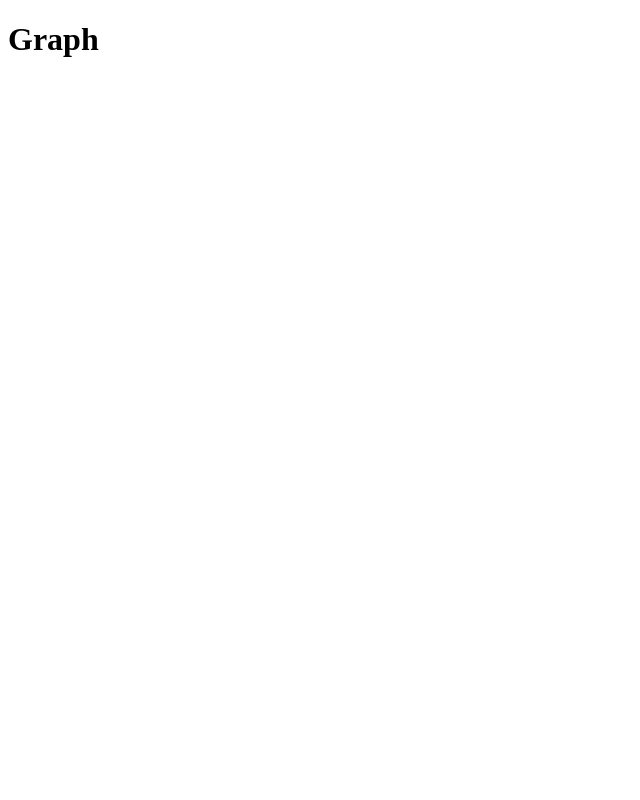
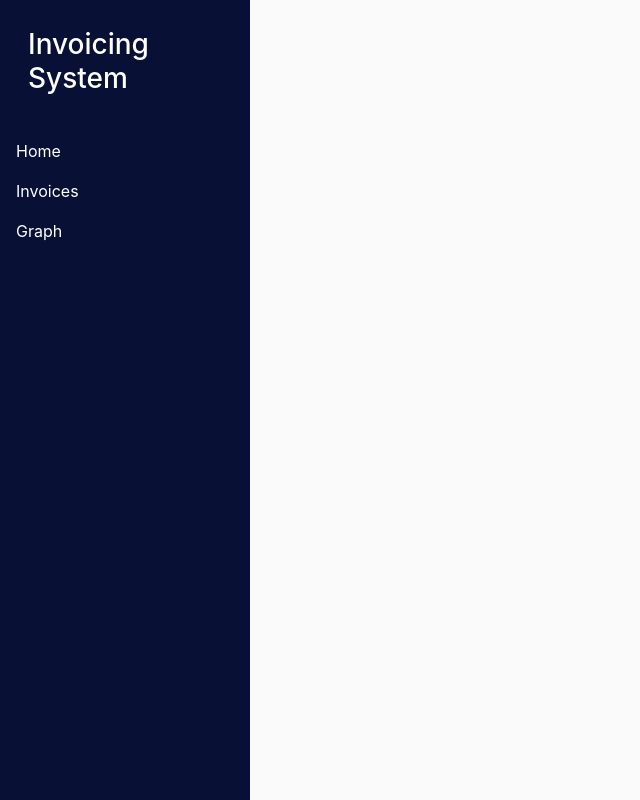
Before and after one commit to nyihtutzaw/invoicing_system_fe, a React (Create React App) app: page /graph in a window 1280 px wide. Shown: the whole page, without its empty margins (0-640 px from the left). Built offline with nearby package versions, Linux system fonts and the light colour scheme.

Commit message:
Ticket #1 (Project Basic Setup) (#2)
* page layout setup

* manage routes with reusable file, mange active link

```diff
--- a/package.json
+++ b/package.json
@@ -7,6 +7,7 @@
     "@testing-library/react": "^13.3.0",
     "@testing-library/user-event": "^13.5.0",
     "bootstrap": "4.6.0",
+    "classnames": "^2.3.1",
     "react": "^18.2.0",
     "react-dom": "^18.2.0",
     "react-hook-form": "^7.16.1",
--- a/src/App.js
+++ b/src/App.js
@@ -1,18 +1,25 @@
-import React from 'react'
-import { BrowserRouter, Routes, Route } from 'react-router-dom'
+import React, { useState } from 'react'
+import { BrowserRouter } from 'react-router-dom'
 import { NotificationContainer } from 'react-notifications'
 import { Provider } from 'react-redux'
 import store from './store'
-import Home from './pages/home'
+import SideBar from './components/sidebar/SideBar'
+import Content from './components/content/Content'
+import 'bootstrap/dist/css/bootstrap.min.css'
+import './app.css'
 function App() {
   return (
     <Provider store={store}>
       <BrowserRouter>
-        <Routes>
+        <div className="App wrapper">
+          <SideBar />
+          <Content />
+        </div>
+        {/* <Routes>
           <Route path="/" element={<Home />} />
           <Route path="/invoices" element={<h1>Invoices</h1>} />
           <Route path="/graph" element={<h1>Graph</h1>} />
-        </Routes>
+        </Routes> */}
       </BrowserRouter>
       <NotificationContainer />
     </Provider>
--- /dev/null
+++ b/src/app.css
@@ -0,0 +1,115 @@
+.App {
+    display: flex;
+    width: 100%;
+    align-items: stretch;
+  }
+
+
+
+  body {
+    background: #fafafa;
+  }
+
+  a,
+  a:hover,
+  a:focus {
+    color: inherit;
+    text-decoration: none;
+    transition: all 0.3s;
+  }
+
+  /* ---------------------------------------------------
+      SIDEBAR STYLE
+  ----------------------------------------------------- */
+  .sidebar {
+    min-width: 250px;
+    max-width: 250px;
+    background: #081135;
+    color: #fff;
+    margin-left: -250px;
+    transition: all 0.5s;
+  }
+
+  .sidebar.is-open {
+    margin-left: 0;
+    transition: 0.5s;
+  }
+
+  .sidebar-header {
+    background: #081135;
+  }
+
+  .sidebar-header h3 {
+    color: #fff;
+    padding: 1em;
+  }
+
+  .sidebar ul p {
+    color: #fff;
+    padding: 10px;
+  }
+
+
+
+  .nav-item:hover {
+    color: #7386d5;
+    background: #fff;
+  }
+
+  .nav-item.active {
+    background:white;
+    color:#081135;
+  }
+
+  .items-menu {
+    color: #fff;
+    background: #081135;
+  }
+
+
+  .sidebar-header > span {
+    position: relative;
+    float: right;
+    margin: 0.5em;
+    font-size: 2rem;
+    cursor: pointer;
+    display: none;
+  }
+
+
+
+  /* ---------------------------------------------------
+      CONTENT STYLE
+  ----------------------------------------------------- */
+  .content {
+    padding: 20px;
+    margin-left: 0;
+    height: 100vh;
+  }
+
+  @media only screen and (max-width: 500px) {
+    body {
+      overflow: hidden;
+    }
+
+    .content.is-open {
+      margin-left: 100%;
+    }
+
+    .sidebar.is-open {
+      min-width: 100%;
+      max-width: 100%;
+      margin-left: 0;
+      transition: all 0.5s, height 0s;
+    }
+
+    .sidebar.is-open > .sidebar-header span {
+      display: unset;
+    }
+
+    li a.dropdown-toggle::after {
+      display: inline-block;
+      position: relative;
+      left: 68%;
+    }
+  }
--- /dev/null
+++ b/src/components/content/Content.js
@@ -0,0 +1,21 @@
+import React from 'react'
+import { Container } from 'reactstrap'
+import { Routes, Route } from 'react-router-dom'
+import { routes } from '../../routes'
+
+const Content = () => (
+  <Container fluid className="content">
+    <Routes>
+      {routes.map((route, key) => (
+        <Route
+          path={route.path}
+          element={route.component}
+          key={`route-${key}`}
+          name={route.name}
+        />
+      ))}
+    </Routes>
+  </Container>
+)
+
+export default Content
--- /dev/null
+++ b/src/components/layouts/index.js
@@ -0,0 +1,10 @@
+import React from 'react'
+
+function Layout({ name, children }) {
+  React.useEffect(() => {
+    document.title = `INVOICING  | ${name ? name.toUpperCase() : ''}`
+  }, [])
+  return <>{children}</>
+}
+
+export default Layout
--- /dev/null
+++ b/src/components/sidebar/SideBar.js
@@ -0,0 +1,33 @@
+import React from 'react'
+import { NavItem, NavLink, Nav } from 'reactstrap'
+import classNames from 'classnames'
+import { Link, useLocation } from 'react-router-dom'
+import { routes } from '../../routes'
+
+function SideBar() {
+  const location = useLocation()
+
+  return (
+    <div className={classNames('sidebar is-open')}>
+      <div className="sidebar-header">
+        <h3>Invoicing System</h3>
+      </div>
+      <div className="side-menu">
+        <Nav vertical className="list-unstyled pb-3">
+          {routes.map((route, index) => (
+            <NavItem
+              key={`sidebar-nav-${index}`}
+              active={location.pathname === route.path}
+            >
+              <NavLink tag={Link} to={route.path}>
+                {route.name}
+              </NavLink>
+            </NavItem>
+          ))}
+        </Nav>
+      </div>
+    </div>
+  )
+}
+
+export default SideBar
--- /dev/null
+++ b/src/pages/graph/index.js
@@ -0,0 +1,7 @@
+import React from 'react'
+import Layout from '../../components/layouts'
+function Graphs() {
+  return <Layout name="graphs">Graphs</Layout>
+}
+
+export default Graphs
--- a/src/pages/home/index.js
+++ b/src/pages/home/index.js
@@ -1,7 +1,8 @@
 import React from 'react'
+import Layout from '../../components/layouts'
 
 function Home() {
-  return <div>HomePage</div>
+  return <Layout name="home">HomePage</Layout>
 }
 
 export default Home
--- /dev/null
+++ b/src/pages/invoices/index.js
@@ -0,0 +1,8 @@
+import React from 'react'
+import Layout from '../../components/layouts'
+
+function Invoices() {
+  return <Layout name="invoices">Invoices</Layout>
+}
+
+export default Invoices
--- /dev/null
+++ b/src/routes/index.js
@@ -0,0 +1,20 @@
+import Home from '../pages/home'
+import Invoices from '../pages/invoices'
+import Graphs from '../pages/graph'
+export const routes = [
+  {
+    name: 'Home',
+    path: '/',
+    component: <Home />,
+  },
+  {
+    name: 'Invoices',
+    path: '/invoices',
+    component: <Invoices />,
+  },
+  {
+    name: 'Graph',
+    path: '/graphs',
+    component: <Graphs />,
+  },
+]
```
Also changed, not shown: 1 other file (tests, documents, lock files or other folders).
